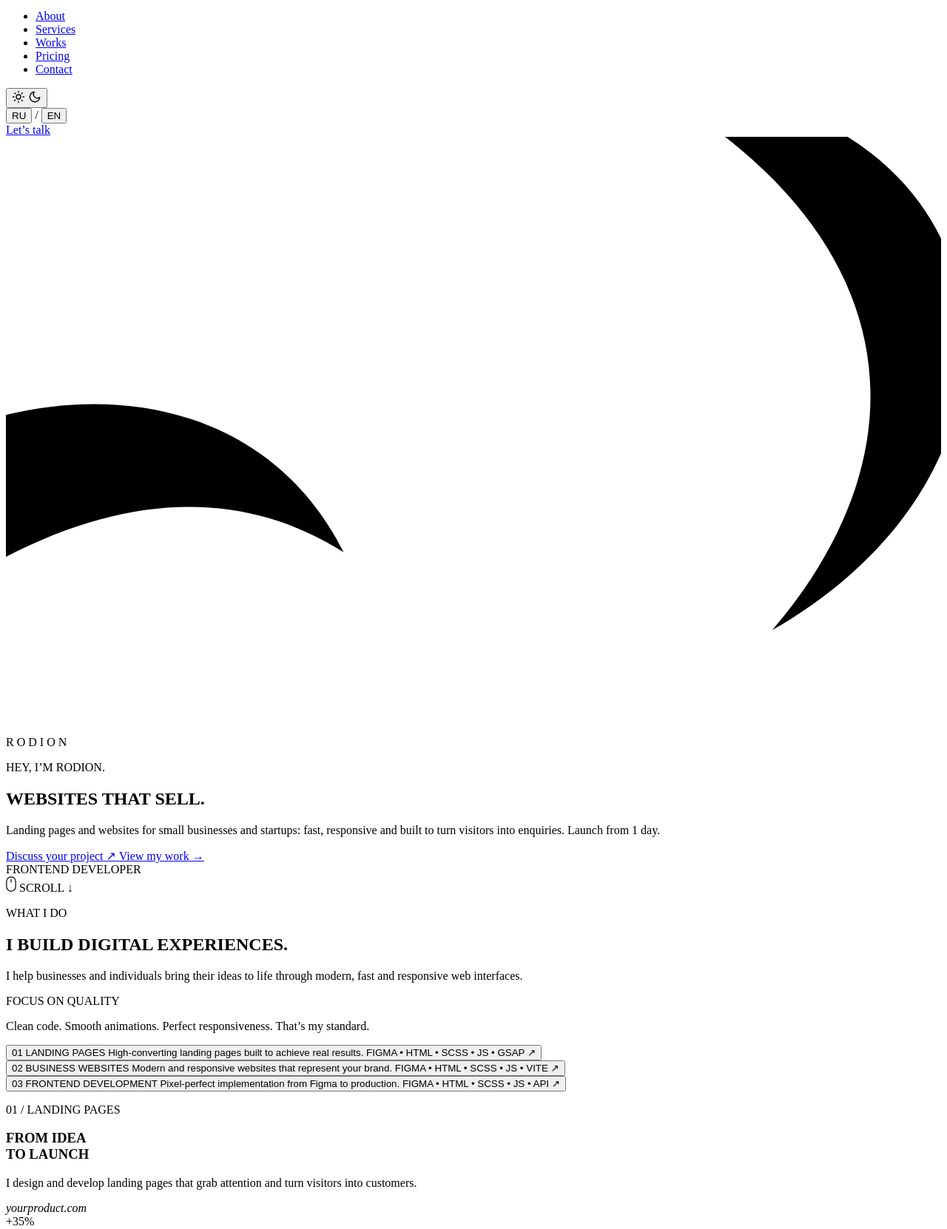
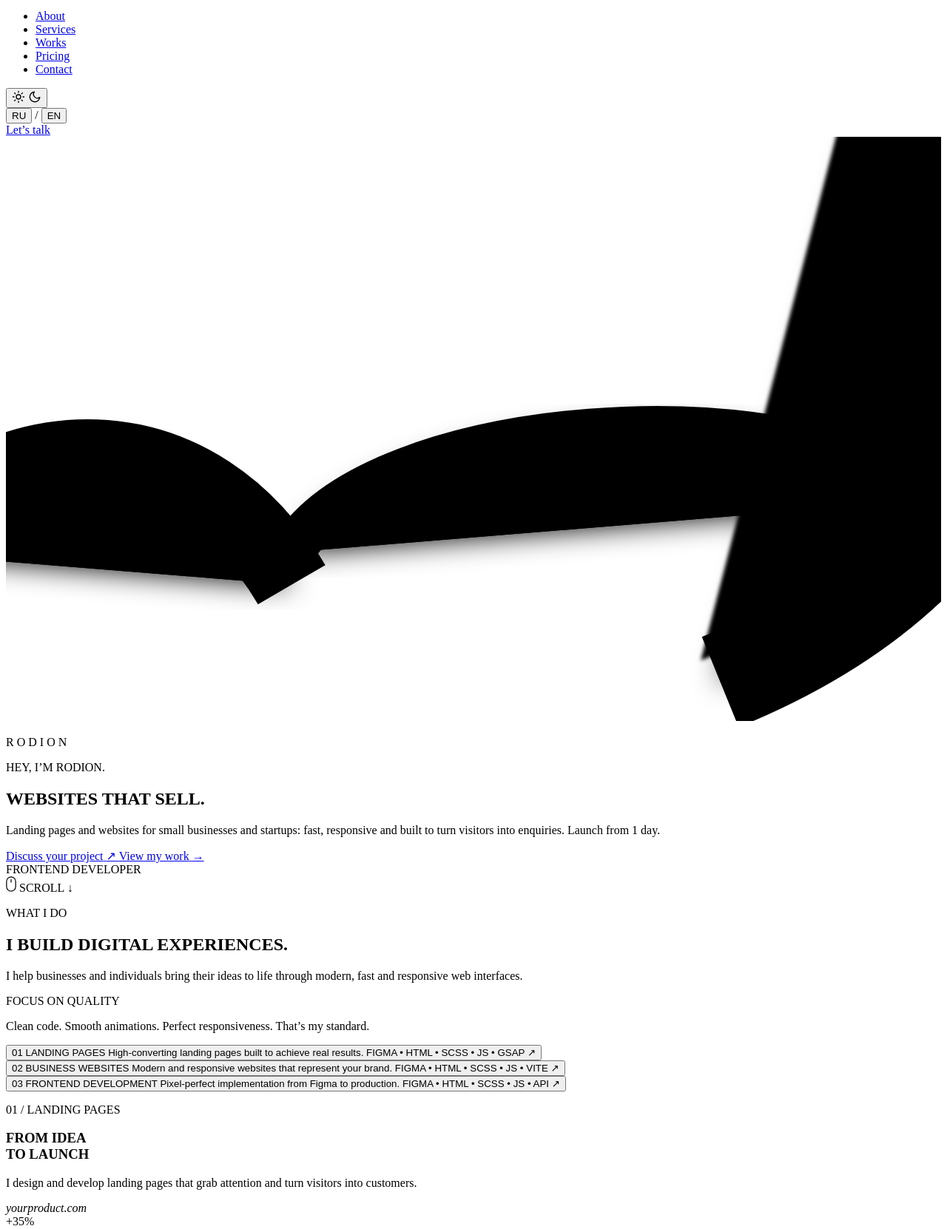
Before and after one commit to topikan/portfolio, a PHP site: page / in a window 1280 px wide. Shown: the part 235-1897 px from the top of the page at 74% size. Run offline with PHP 8.4, Linux system fonts and the light colour scheme.

Commit message:
Glass tube decor, blue core inside silver cube in light theme
Co-Authored-By: Claude Sonnet 5.5 <noreply@anthropic.com>
Claude-Session: https://claude.ai/code/session_016Jipq6Da5nJdXG34VCQUMp

```diff
--- a/src/sections.scss
+++ b/src/sections.scss
@@ -1285,18 +1285,24 @@ html[data-theme='light'] {
 	color-scheme: light;
 }
 
-// Декор первого экрана: стеклянные ленты, кольцо, направляющие и «плюсы».
+// Декор первого экрана: стеклянные трубки-ленты, кольцо, направляющие и «плюсы».
 :root {
-	--deco-a: rgba(47, 107, 255, 0.2);
-	--deco-b: rgba(47, 107, 255, 0.015);
+	--tube-a: rgba(60, 105, 240, 0.2);
+	--tube-b: rgba(20, 50, 150, 0.04);
+	--tube-edge: rgba(120, 160, 255, 0.22);
+	--tube-hi: rgba(170, 195, 255, 0.28);
+	--tube-shadow: rgba(20, 50, 190, 0.22);
 	--deco-stroke: rgba(120, 160, 255, 0.22);
 	--deco-guide: rgba(255, 255, 255, 0.07);
 	--deco-cross: rgba(120, 160, 255, 0.7);
 }
 
 html[data-theme='light'] {
-	--deco-a: rgba(255, 255, 255, 0.95);
-	--deco-b: rgba(196, 211, 244, 0.5);
+	--tube-a: rgba(255, 255, 255, 0.95);
+	--tube-b: rgba(205, 220, 252, 0.9);
+	--tube-edge: rgba(255, 255, 255, 1);
+	--tube-hi: rgba(255, 255, 255, 0.95);
+	--tube-shadow: rgba(70, 105, 190, 0.3);
 	--deco-stroke: rgba(255, 255, 255, 0.95);
 	--deco-guide: rgba(30, 45, 90, 0.1);
 	--deco-cross: #2f6bff;
@@ -1311,13 +1317,22 @@ html[data-theme='light'] {
 	overflow: hidden;
 }
 
-.hero__ribbon {
-	stroke: var(--deco-stroke);
-	stroke-width: 1.5;
+.hero__tube path {
+	fill: none;
+	stroke-linecap: round;
 }
 
-html[data-theme='light'] .hero__ribbon {
-	filter: drop-shadow(0 18px 28px rgba(80, 110, 190, 0.22));
+.hero__tube-shadow {
+	stroke: var(--tube-shadow);
+	transform: translateY(26px);
+}
+
+.hero__tube-edge {
+	stroke: var(--tube-edge);
+}
+
+.hero__tube-hi {
+	stroke: var(--tube-hi);
 }
 
 .hero__ring {
```
Also changed, not shown: index.html (+24 -10 lines), src/js/three/hero-cube.js (+32 -1 lines).
